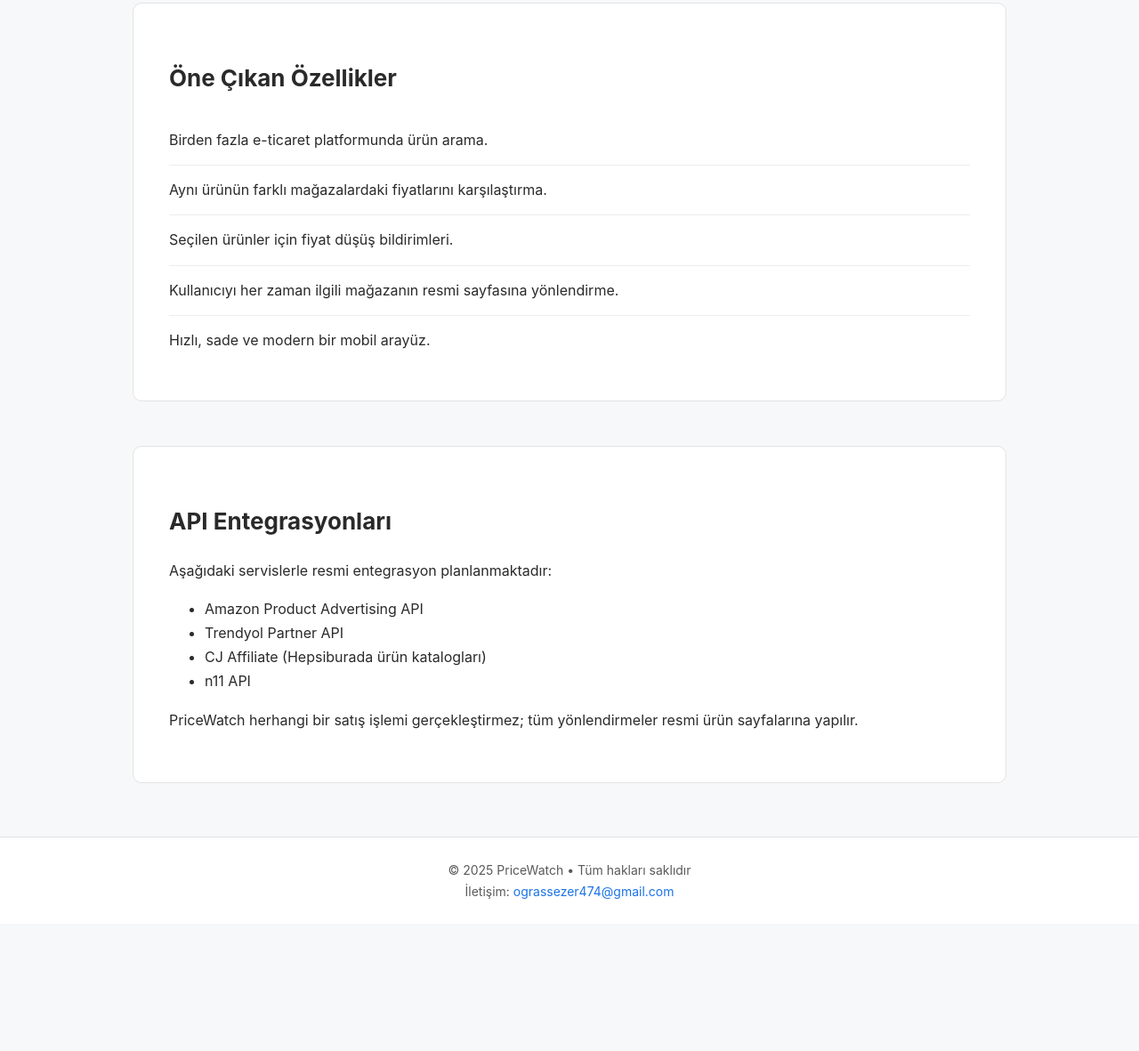
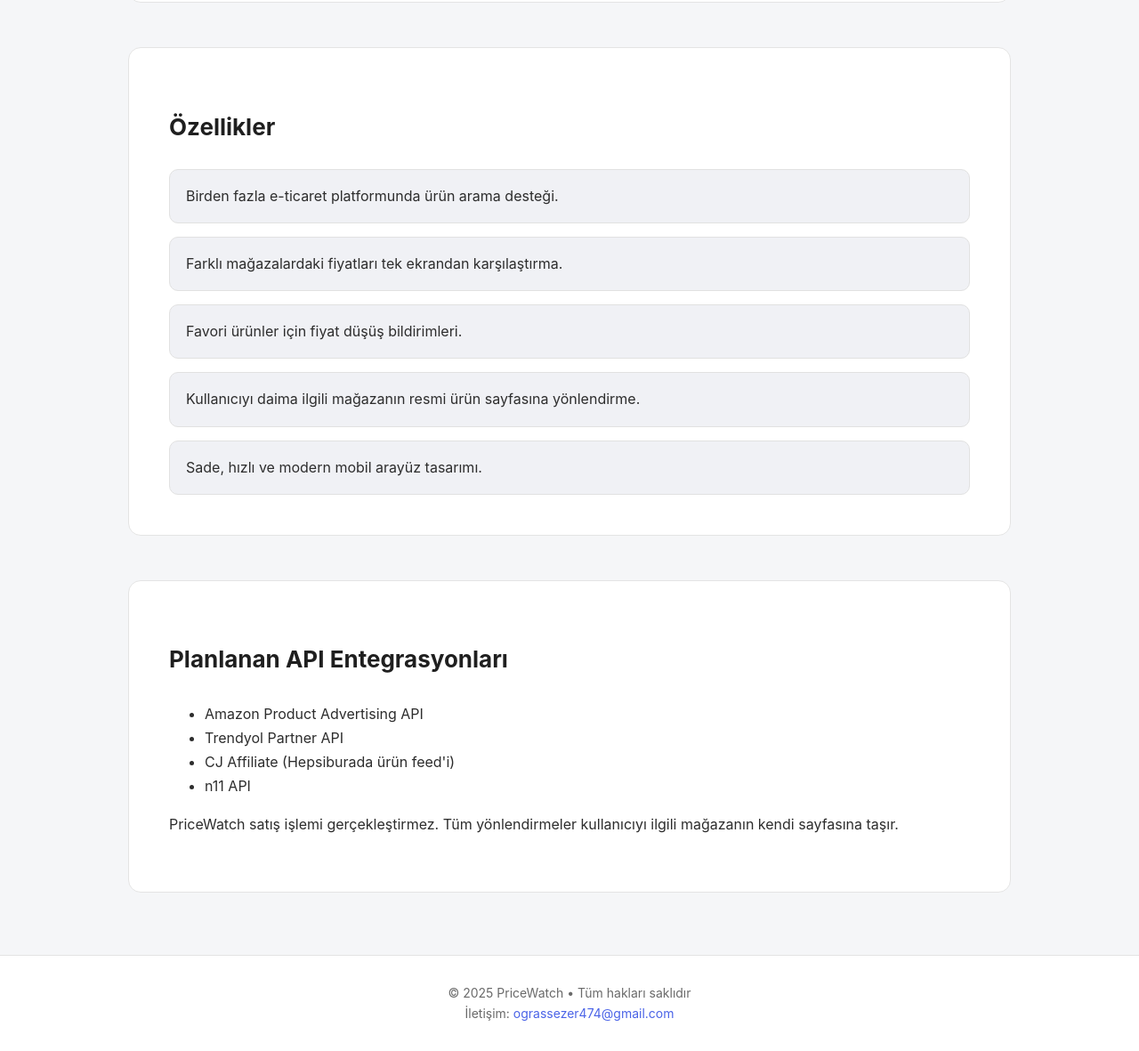
Before and after one commit to sezerogras/pricewatch, a plain HTML site: page index.html in a window 1280 px wide. Shown: the part 739-1920 px from the top of the page at 89% size. Before the commit the page ends 1777 px from the top, so only its background shows below. Drawn offline with Linux system fonts and the light colour scheme.

Commit message:
Update index.html

```diff
--- a/index.html
+++ b/index.html
@@ -9,70 +9,78 @@
         body {
             margin: 0;
             font-family: "Inter", Arial, sans-serif;
-            background-color: #f7f8fa;
-            color: #2a2a2a;
+            background-color: #f5f6f8;
+            color: #2d2d2d;
             line-height: 1.7;
         }
 
         /* Header */
         .hero {
-            padding: 80px 20px;
+            padding: 90px 20px;
             text-align: center;
             background: #ffffff;
-            border-bottom: 1px solid #e2e2e2;
+            border-bottom: 1px solid #e3e3e3;
         }
 
         .hero h1 {
-            font-size: 42px;
+            font-size: 46px;
             font-weight: 800;
-            margin-bottom: 12px;
+            margin-bottom: 14px;
+            color: #1f1f1f;
+            letter-spacing: -0.5px;
         }
 
         .hero p {
-            font-size: 18px;
-            max-width: 700px;
+            font-size: 19px;
+            max-width: 750px;
             margin: 0 auto;
-            color: #555;
+            color: #565656;
         }
 
-        /* Content Section */
+        /* Section */
         .section {
             max-width: 900px;
             margin: 50px auto;
             background: #ffffff;
-            padding: 40px;
-            border-radius: 10px;
-            border: 1px solid #e3e3e3;
+            padding: 45px;
+            border-radius: 14px;
+            border: 1px solid #e4e4e4;
         }
 
         h2 {
             font-size: 26px;
             font-weight: 700;
-            margin-bottom: 20px;
+            margin-bottom: 25px;
+            color: #1f1f1f;
         }
 
+        /* Feature list with soft color blocks */
         .feature-list div {
-            padding: 14px 0;
-            border-bottom: 1px solid #ececec;
+            padding: 16px 18px;
+            margin-bottom: 15px;
+            background: #f0f1f5;
+            border-radius: 10px;
+            font-size: 16px;
+            border: 1px solid #e1e1e1;
         }
 
         .feature-list div:last-child {
-            border-bottom: none;
+            margin-bottom: 0;
         }
 
         /* Footer */
         footer {
-            margin-top: 60px;
+            margin-top: 70px;
             text-align: center;
-            padding: 25px;
+            padding: 30px;
             background: #ffffff;
-            border-top: 1px solid #e2e2e2;
-            color: #5a5a5a;
+            border-top: 1px solid #e3e3e3;
             font-size: 14px;
+            color: #6a6a6a;
         }
 
         a {
-            color: #1a73e8;
+            color: #4a63e7;
             text-decoration: none;
         }
 
@@ -84,53 +92,54 @@
 </head>
 <body>
 
-<!-- TOP HEADER -->
+<!-- HERO -->
 <div class="hero">
     <h1>PriceWatch</h1>
-    <p>Online alışverişte en doğru kararı vermenizi sağlayan; güvenilir, hızlı ve sade bir fiyat karşılaştırma ve fiyat takip çözümü.</p>
+    <p>
+        Farklı mağazalardaki ürün fiyatlarını tek ekranda karşılaştırmanıza ve fiyat düşüşlerini anlık olarak takip etmenize yardımcı olan modern bir mobil uygulama.
+    </p>
 </div>
 
 <!-- ABOUT -->
 <div class="section">
     <h2>PriceWatch Hakkında</h2>
     <p>
-        <strong>PriceWatch</strong>, kullanıcıların farklı e-ticaret platformlarında ürün arayabildiği,
-        fiyatları karşılaştırabildiği ve fiyat değişimlerini takip edebildiği bir mobil uygulamadır.
+        <strong>PriceWatch</strong>, kullanıcıların çeşitli e-ticaret platformlarında ürün arayabildiği, fiyat
+        karşılaştırması yapabildiği ve fiyat değişim bildirimleri alabileceği bir mobil uygulamadır.
     </p>
 
     <p>
-        Uygulama hâlâ geliştirme aşamasındadır. Bu sayfa, Amazon Product Advertising API, Trendyol Partner API,
-        CJ Affiliate (Hepsiburada) ve benzeri hizmetlerin entegrasyon onay sürecini desteklemek amacıyla hazırlanmıştır.
+        Uygulama geliştirme sürecindedir. Bu sayfa, Amazon Product Advertising API, Trendyol Partner API,
+        CJ Affiliate (Hepsiburada) ve diğer servislerin doğrulama ve entegrasyon süreçleri için hazırlanmıştır.
     </p>
 </div>
 
 <!-- FEATURES -->
 <div class="section">
-    <h2>Öne Çıkan Özellikler</h2>
+    <h2>Özellikler</h2>
 
     <div class="feature-list">
-        <div>Birden fazla e-ticaret platformunda ürün arama.</div>
-        <div>Aynı ürünün farklı mağazalardaki fiyatlarını karşılaştırma.</div>
-        <div>Seçilen ürünler için fiyat düşüş bildirimleri.</div>
-        <div>Kullanıcıyı her zaman ilgili mağazanın resmi sayfasına yönlendirme.</div>
-        <div>Hızlı, sade ve modern bir mobil arayüz.</div>
+        <div>Birden fazla e-ticaret platformunda ürün arama desteği.</div>
+        <div>Farklı mağazalardaki fiyatları tek ekrandan karşılaştırma.</div>
+        <div>Favori ürünler için fiyat düşüş bildirimleri.</div>
+        <div>Kullanıcıyı daima ilgili mağazanın resmi ürün sayfasına yönlendirme.</div>
+        <div>Sade, hızlı ve modern mobil arayüz tasarımı.</div>
     </div>
 </div>
 
-<!-- API INFO -->
+<!-- API INFORMATION -->
 <div class="section">
-    <h2>API Entegrasyonları</h2>
-    <p>Aşağıdaki servislerle resmi entegrasyon planlanmaktadır:</p>
+    <h2>Planlanan API Entegrasyonları</h2>
 
     <ul>
         <li>Amazon Product Advertising API</li>
         <li>Trendyol Partner API</li>
-        <li>CJ Affiliate (Hepsiburada ürün katalogları)</li>
+        <li>CJ Affiliate (Hepsiburada ürün feed'i)</li>
         <li>n11 API</li>
     </ul>
 
     <p>
-        PriceWatch herhangi bir satış işlemi gerçekleştirmez; tüm yönlendirmeler resmi ürün sayfalarına yapılır.
+        PriceWatch satış işlemi gerçekleştirmez. Tüm yönlendirmeler kullanıcıyı ilgili mağazanın kendi sayfasına taşır.
     </p>
 </div>
 
```
